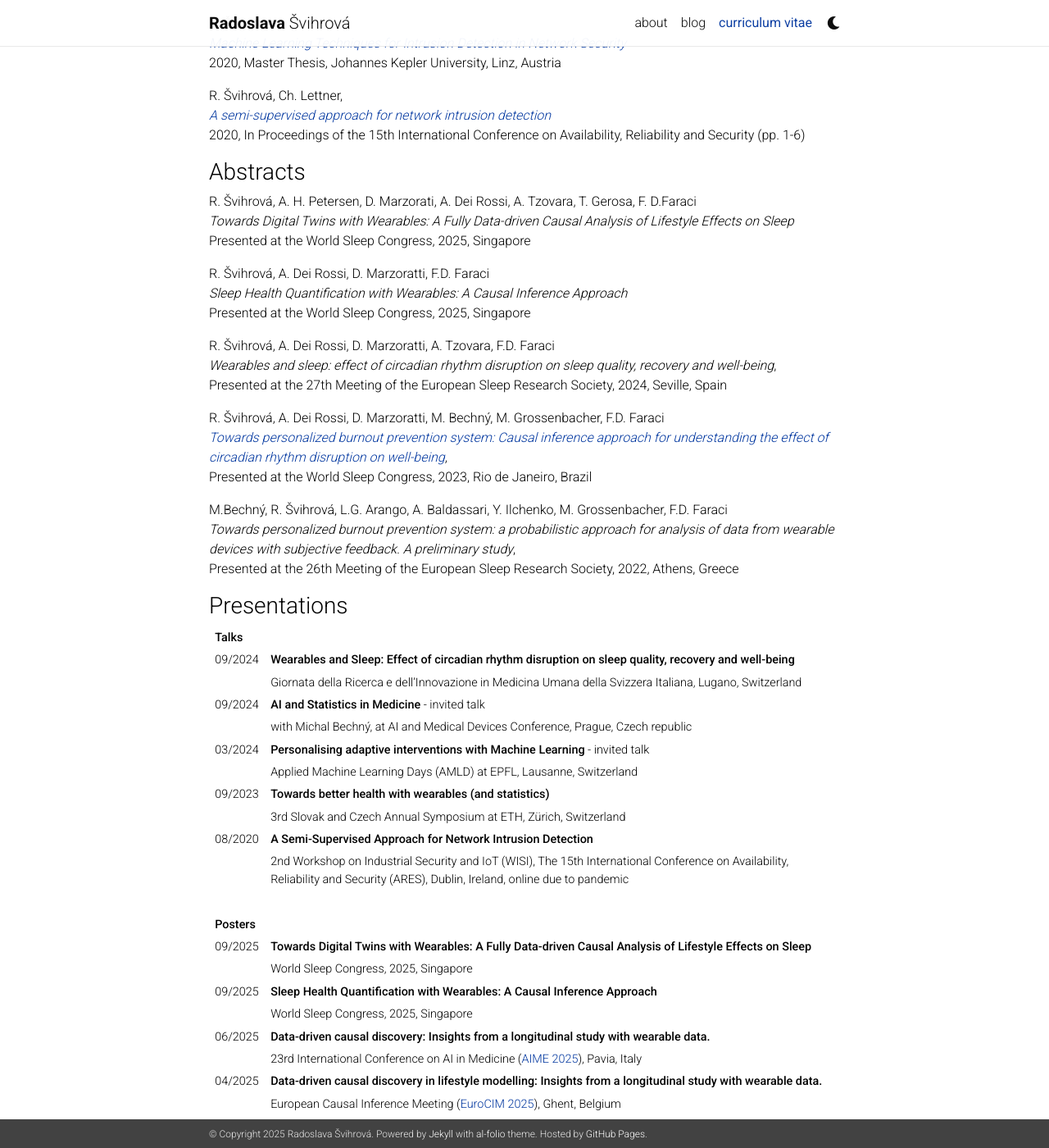
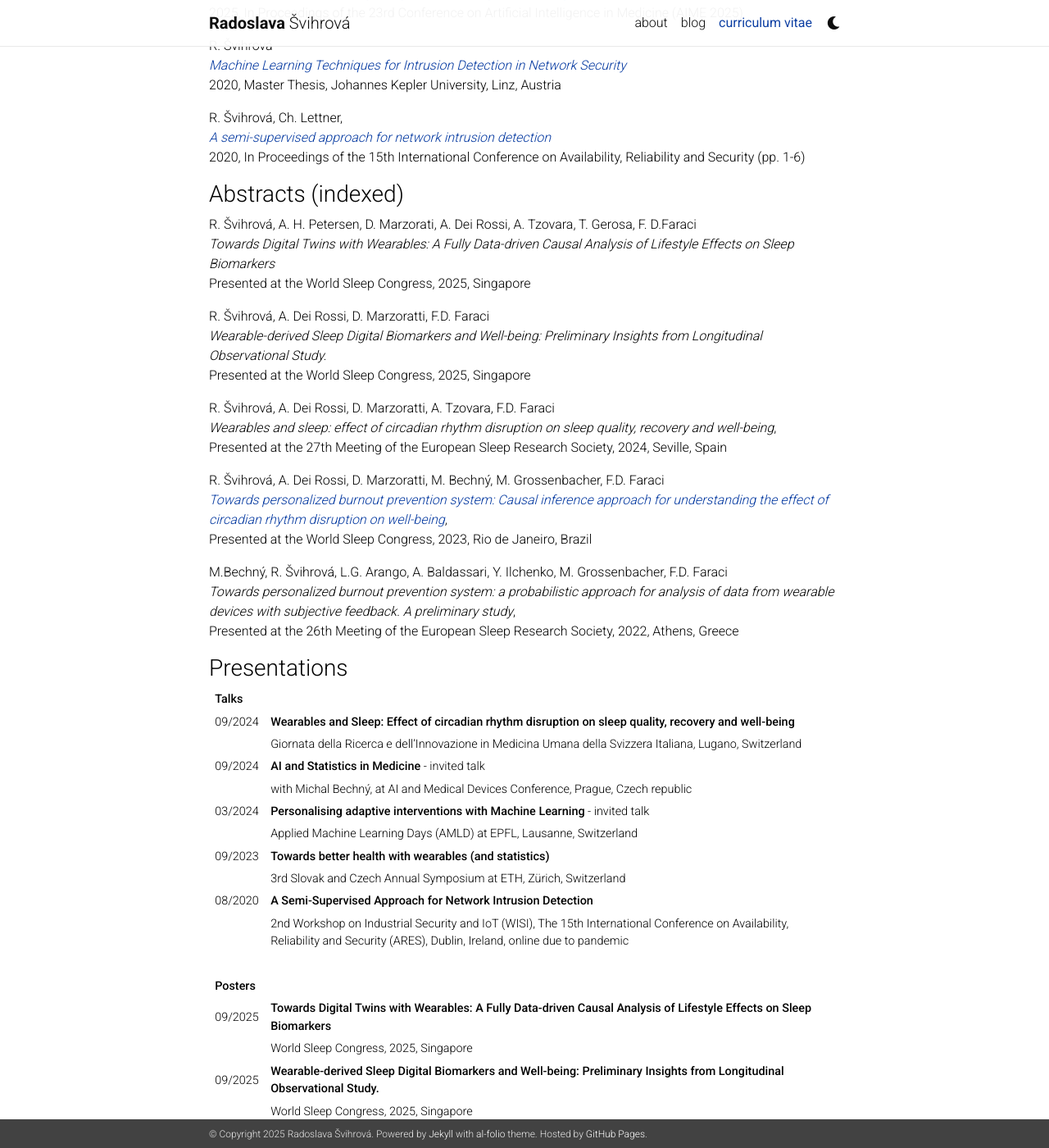
Before and after one commit to RadoslavaS/RadoslavaS.github.io, a Jekyll site: the page built from _pages/cv.md, in a window 1280 px wide and 1400 px high, scrolled down 4634 px. Shown: the whole window at 82% size. Built offline with Jekyll 4.4.1, drawn with Linux system fonts in a browser that asks for light colours; nearby versions of some CDN libraries; a style sheet for code colours, icons or effects is not loaded.

Commit message:
cv link, update of abstract titles

```diff
--- a/_pages/cv.md
+++ b/_pages/cv.md
@@ -240,14 +241,14 @@ R. Švihrová <br>
 
 R. Švihrová, Ch. Lettner, <br>*[A semi-supervised approach for network intrusion detection](https://dl.acm.org/doi/abs/10.1145/3407023.3407073?casa_token=FDPimpdMD7wAAAAA:cBsl-lvN921TS-UUUhRwXoO4OGDK6m0isws4YJTJWc9JvbRxbkBFztfoLZ412GGZwut3fSkqFzI8xqY)* <br> 2020, In Proceedings of the 15th International Conference on Availability, Reliability and Security (pp. 1-6)
 
-### Abstracts ###
+### Abstracts (indexed) ###
 
 R. Švihrová, A. H. Petersen, D. Marzorati, A. Dei Rossi, A. Tzovara, T. Gerosa, F. D.Faraci <br>
-   *Towards Digital Twins with Wearables: A Fully Data-driven Causal Analysis of Lifestyle Effects on Sleep*
+   *Towards Digital Twins with Wearables: A Fully Data-driven Causal Analysis of Lifestyle Effects on Sleep Biomarkers*
    <br>Presented at the World Sleep Congress, 2025, Singapore
 
 R. Švihrová, A. Dei Rossi, D. Marzoratti, F.D. Faraci <br>
-   *Sleep Health Quantification with Wearables: A Causal Inference Approach*
+   *Wearable-derived Sleep Digital Biomarkers and Well-being: Preliminary Insights from Longitudinal Observational Study.*
    <br>Presented at the World Sleep Congress, 2025, Singapore
 
 R. Švihrová, A. Dei Rossi, D. Marzoratti, A. Tzovara, F.D. Faraci <br>
@@ -283,10 +284,10 @@ M.Bechný, R. Švihrová, L.G. Arango, A. Baldassari, Y. Ilchenko, M. Grossenbac
 
 | **Posters** |
 
-|09/2025  | **Towards Digital Twins with Wearables: A Fully Data-driven Causal Analysis of Lifestyle Effects on Sleep**
+|09/2025  | **Towards Digital Twins with Wearables: A Fully Data-driven Causal Analysis of Lifestyle Effects on Sleep Biomarkers**
 |   | World Sleep Congress, 2025, Singapore
 
-|09/2025  | **Sleep Health Quantification with Wearables: A Causal Inference Approach**
+|09/2025  | **Wearable-derived Sleep Digital Biomarkers and Well-being: Preliminary Insights from Longitudinal Observational Study.**
 |   | World Sleep Congress, 2025, Singapore
 
 |06/2025  | **Data-driven causal discovery: Insights from a longitudinal study with wearable data.**
```
Also changed, not shown: other parts of _pages/cv.md (+1 -0 lines).
